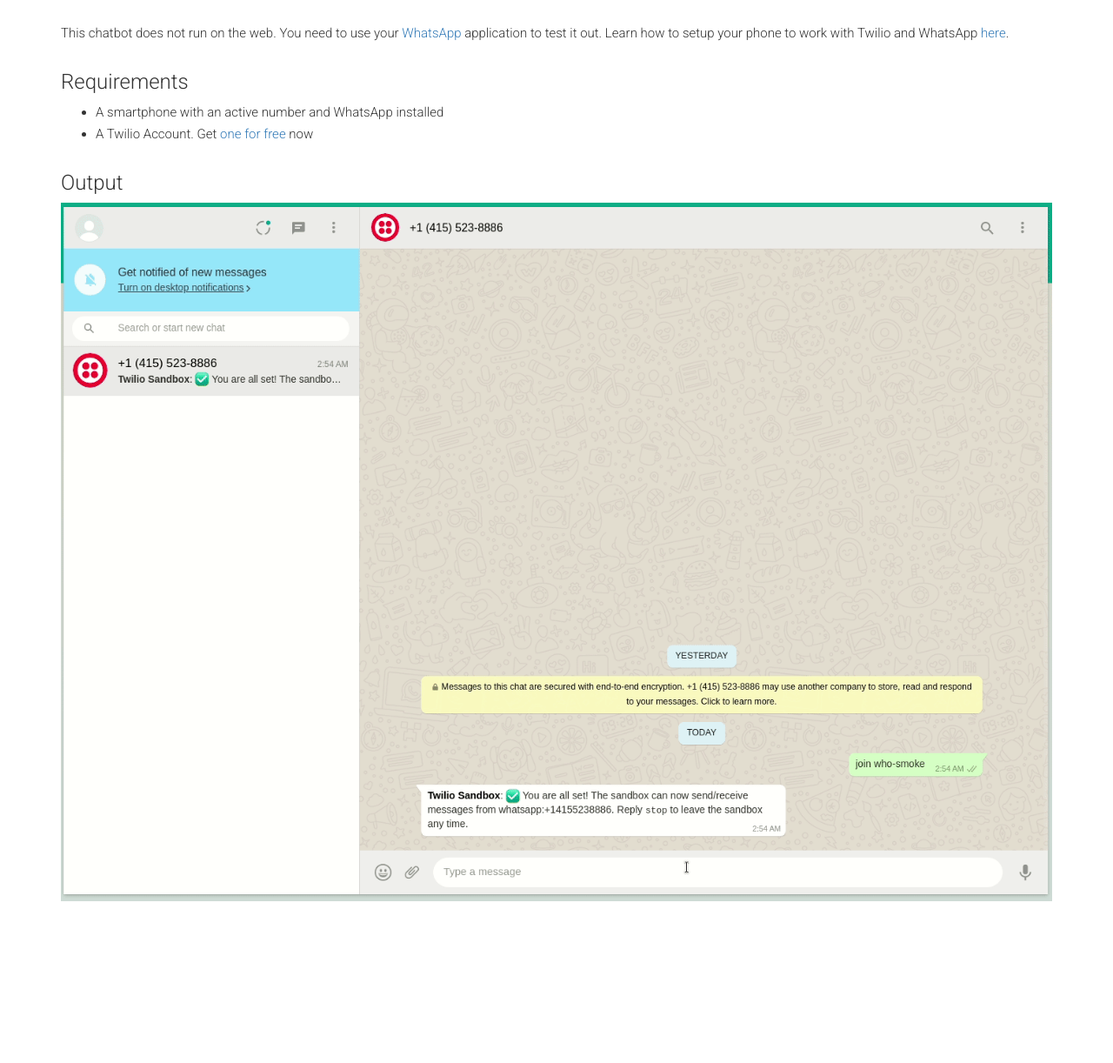
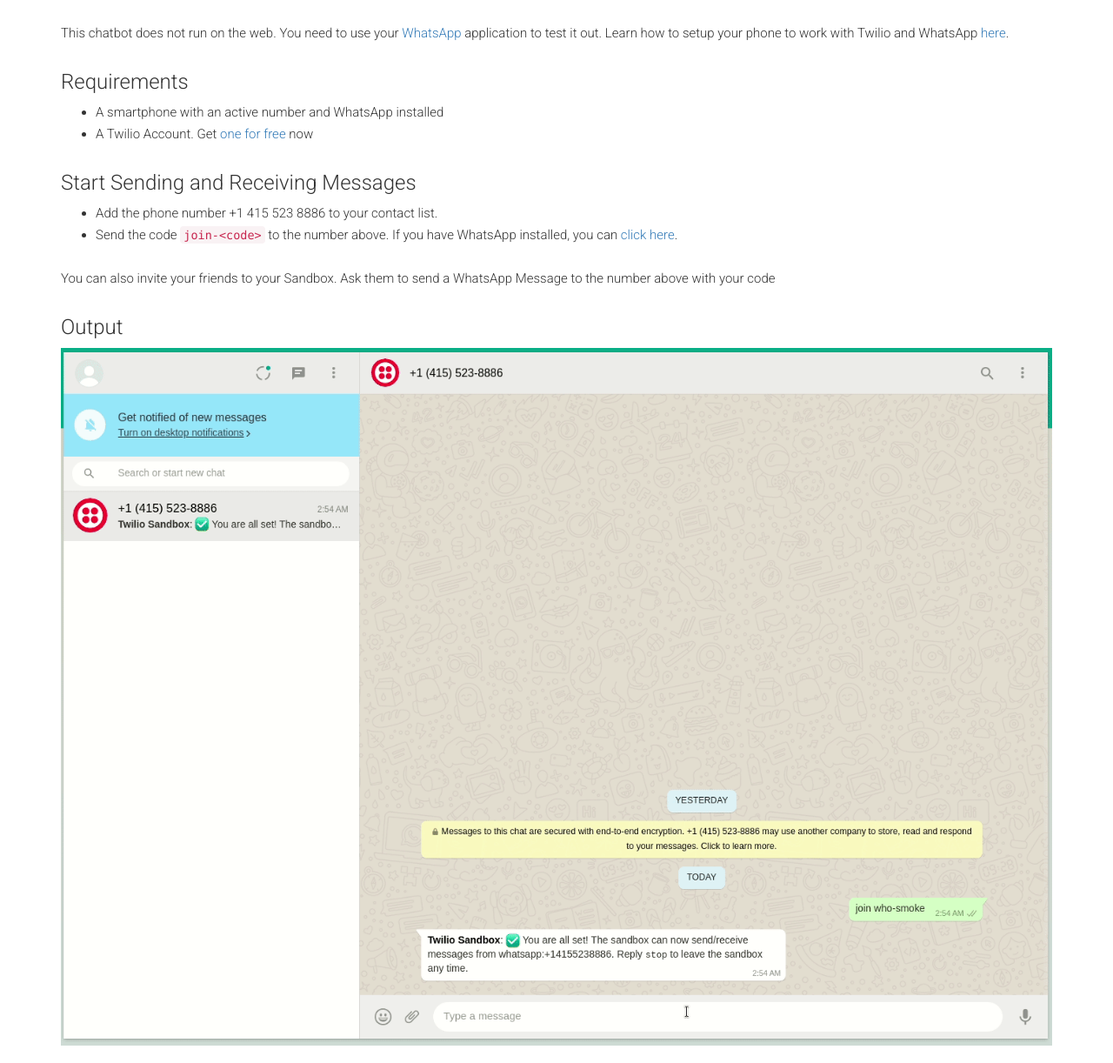
Before and after one commit to SFPrueba2025/whatsapp-chatbot-using-flask-and-twilio, a Flask app: page / in a window 1280 px wide. Shown: the part 141-1363 px from the top of the page at 87% size. Before the commit the page ends 1177 px from the top, so only its background shows below. Run offline with Flask 2, Linux system fonts and the light colour scheme; some libraries are stand-ins or nearby versions.

Commit message:
Update home page

```diff
--- a/app/templates/home.html
+++ b/app/templates/home.html
@@ -20,6 +20,15 @@
             </ul>
         </div>
         <div class="col-xs-12 col-sm-12 col-md-12 col-lg-12 col-xl-12">
+            <h3>Start Sending and Receiving Messages</h3>
+            <ul>
+                <li>Add the phone number +1 415 523 8886  to your contact list.</li>
+                <li>Send the code <code>join-&lt;code&gt;</code> to the number above. If you have WhatsApp installed, you can <a href="http://wa.me/+14155238886?text=join%20who-smoke">click here</a>.</li>
+            </ul>
+            <p>You can also invite your friends to your Sandbox. Ask them to send a WhatsApp Message to the number above with your code</p>
+
+        </div>
+        <div class="col-xs-12 col-sm-12 col-md-12 col-lg-12 col-xl-12">
             <h3>Output</h3>
             <img class="img-fluid" style="max-width: 100%; height: auto;" src="{{ url_for('static', filename='images/whatsapp_chatbot.gif') }}">
         </div>
```
